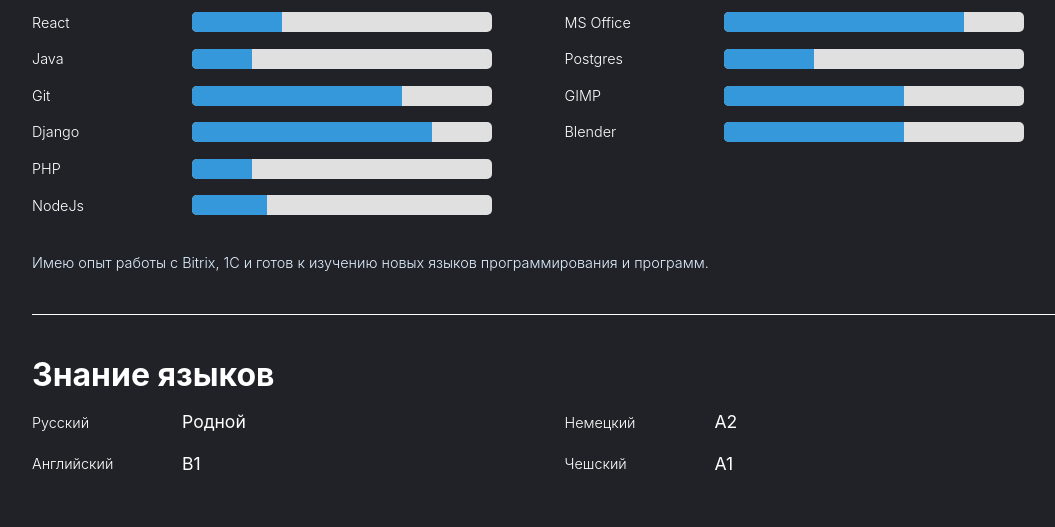
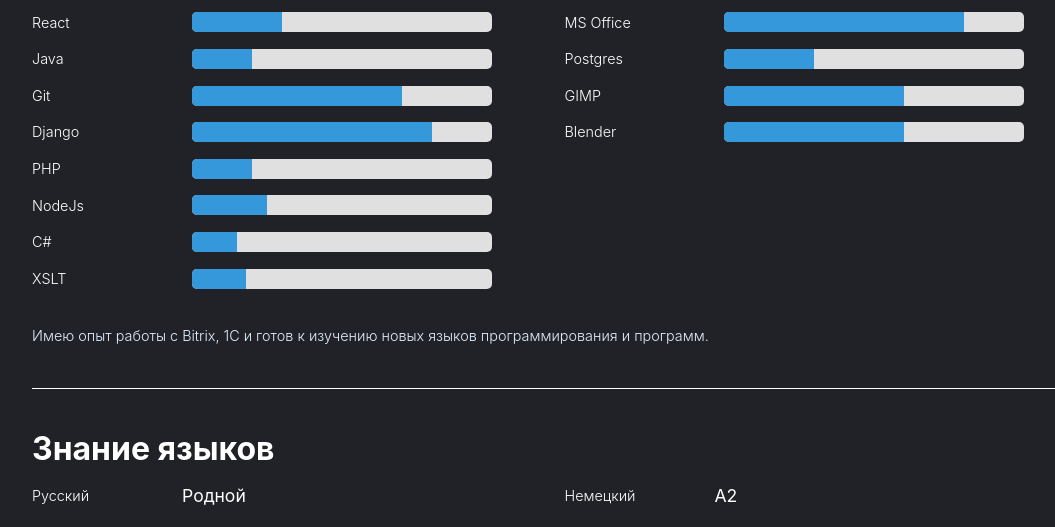
Before and after one commit to Vova045/portfolio, a Django app: page /about in a window 1280 px wide. Shown: the part 1849-2376 px from the top of the page, without its empty margins (96-1151 px from the left). Run offline with Django 3.2, Linux system fonts and the light colour scheme.

Commit message:
new about

```diff
--- a/portfolio_project/portfolio_project/settings.py
+++ b/portfolio_project/portfolio_project/settings.py
@@ -141,7 +141,7 @@ if DEBUG:
     STATICFILES_DIRS = (os.path.join(BASE_DIR, 'static'),)
 else:
     STATIC_ROOT = BASE_DIR / 'staticfiles'
-STATIC_ROOT = BASE_DIR / 'staticfiles'
+
 # print(STATICFILES_DIRS)
 BASE_URL="http://127.0.0.1:8000"
 
--- a/portfolio_project/templates/about.html
+++ b/portfolio_project/templates/about.html
@@ -200,6 +200,18 @@
                             <div class="stars-filled" style="width: 25%;"></div>
                         </div>
                     </li>
+                    <li>
+                        <span>C#</span>
+                        <div class="stars" title="15%">
+                            <div class="stars-filled" style="width: 15%;"></div>
+                        </div>
+                    </li>
+                    <li>
+                        <span>XSLT</span>
+                        <div class="stars" title="18%">
+                            <div class="stars-filled" style="width:18%;"></div>
+                        </div>
+                    </li>
                 </ul>
             </div>
             <!-- Правая часть: Программы -->
```
